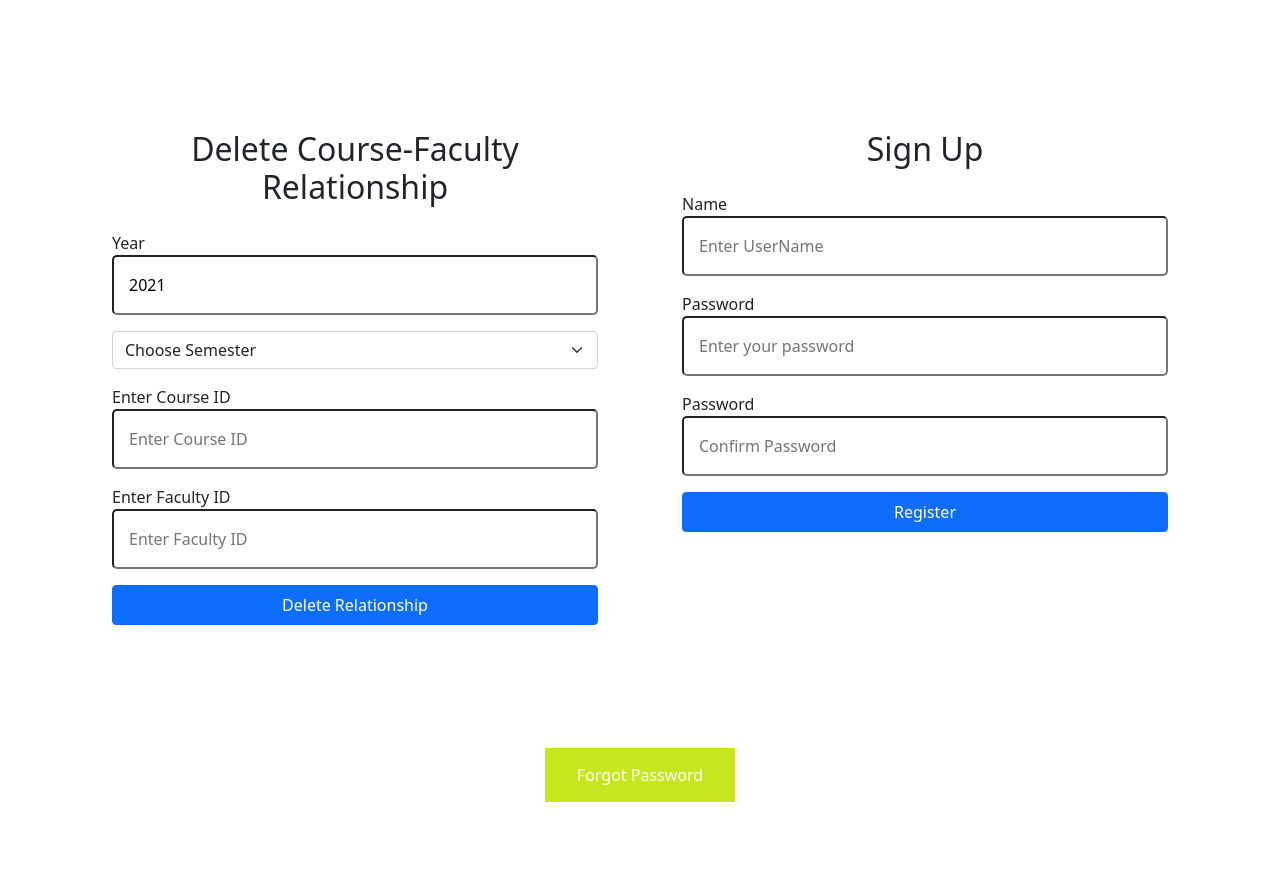
After one commit to MihirK1212/CS207_Assignment6, a Flask app: page /editEntry in a window 1280 px wide. The commit adds this page. Run offline with Flask 2, Linux system fonts and the light colour scheme; some libraries are stand-ins or nearby versions.

Commit message:
Add Edit Section 1

```diff
--- a/SQL_Files/SQL_Script_Assignment_6.sql
+++ b/SQL_Files/SQL_Script_Assignment_6.sql
@@ -19,11 +19,15 @@ CREATE TABLE IF NOT EXISTS `Faculty` (
 CREATE TABLE IF NOT EXISTS `Course_Has_Faculty` (
   `Course_ID` VARCHAR(45) NOT NULL,
   `Faculty_ID` VARCHAR(45) NOT NULL,
-  `Year` INT NOT NULL,
-  `Semester` VARCHAR(45) NOT NULL,
+  `Year` INT,
+  `Semester` VARCHAR(45),
   `Students` INT,
   PRIMARY KEY (`Course_ID`, `Faculty_ID`,`Year`,`Semester`),
- FOREIGN KEY (`Course_ID`) REFERENCES `Course` (`Course_ID`) ON DELETE CASCADE,
+  KEY(`Course_ID`),
+   KEY(`Year`),
+   KEY(`Semester`),
+   KEY(`Course_ID`,`Year`,`Semester`),
+  FOREIGN KEY (`Course_ID`) REFERENCES `Course` (`Course_ID`) ON DELETE CASCADE,
  FOREIGN KEY (`Faculty_ID`) REFERENCES `Faculty` (`Faculty_ID`) ON DELETE CASCADE);
 
 
@@ -36,4 +40,5 @@ CREATE TABLE IF NOT EXISTS `TimeTable` (
   `Room_No` VARCHAR(45) ,
   `Semester` VARCHAR(45) ,
   PRIMARY KEY(`Course_ID`,`Start_Time`,`End_Time`,`Year`,`Weekda`,`Room_No`,`Semester`),
-  FOREIGN KEY (`Course_ID`) REFERENCES `Course` (`Course_ID`) ON DELETE CASCADE);
+ FOREIGN KEY (`Course_ID`,`Year`,`Semester`) REFERENCES `Course_Has_Faculty` (`Course_ID`,`Year`,`Semester`) ON DELETE CASCADE
+);
--- a/app.py
+++ b/app.py
@@ -271,6 +271,43 @@ def add_classes():
     dept_list = update_dep_list()
     return render_template('add.html', adcl=adcl, dept_list=dept_list)
 
+@app.route('/editEntry', methods=['GET', 'POST'])
+def edit():
+    return render_template('edit_entry.html')
+
+@app.route('/deltRelationship', methods=['GET', 'POST'])
+def deltRelationship():
+    if request.method=='POST':
+        deleteDetails = request.form
+        deltYear = deleteDetails['deltYear']
+        deltSemester = deleteDetails['deltSemester']
+        deltCID = deleteDetails['deltCID']
+        deltFID = deleteDetails['deltFID']
+        print(deltYear,deltSemester,deltCID,deltFID)
+
+        if deltSemester!='Both':
+            query1 = ''' DELETE FROM TimeTable
+                WHERE Course_ID = '%s' and Year=%s and Semester='%s'
+                ''' % (deltCID,deltYear,deltSemester)
+            query2 = ''' DELETE FROM Course_Has_Faculty
+                WHERE Course_ID = '%s' and Faculty_ID = '%s' and Year=%s and Semester='%s'
+                ''' % (deltCID,deltFID,deltYear,deltSemester)
+        else:
+            query1 = ''' DELETE FROM TimeTable
+                WHERE Course_ID = '%s' and Year=%s
+                ''' % (deltCID,deltYear)
+            query2 = ''' DELETE FROM Course_Has_Faculty
+                WHERE Course_ID = '%s' and Faculty_ID = '%s' and Year=%s
+                ''' % (deltCID,deltFID,deltYear)
+
+        cur = myconn.cursor()
+        cur.execute(query1)
+        myconn.commit()
+        cur.execute(query2)
+        myconn.commit()
+
+    return render_template('edit_entry.html')
+
 
 if __name__ == '__main__':
     app.run(debug=True, port=8000)
--- a/static/css/styles.css
+++ b/static/css/styles.css
@@ -58,3 +58,57 @@
 {
   background-color: #FFAA4C;
 }
+
+.login-card {
+  padding: 30px;
+  margin-top: 100px;
+  border-radius: 5px;
+}
+
+.form-input {
+  width: 100%;
+  height: 60px;
+  padding-left: 15px;
+  border-radius: 5px;
+}
+
+
+.btn-primary {
+  width: 100%;
+  height: 40px;
+}
+
+
+.buttonContainer {
+    margin-top: 50px;
+  height: 200px;
+  position: relative;
+}
+
+.innerDiv {
+  margin: 0;
+  position: absolute;
+  top: 50%;
+  left: 50%;
+  -ms-transform: translate(-50%, -50%);
+  transform: translate(-50%, -50%);
+}
+
+
+.buttonContainer {
+  margin-top: 20px;
+height: 200px;
+position: relative;
+}
+
+.frgtBtn , .homeBtn , .updBtn
+{
+  background-color: #c8e61e;
+  border: none;
+  color: white;
+  padding: 15px 32px;
+  text-align: center;
+  text-decoration: none;
+  display: inline-block;
+  font-size: 16px;
+}
--- /dev/null
+++ b/templates/edit_entry.html
@@ -0,0 +1,81 @@
+<!DOCTYPE html>
+<html lang="en">
+<head>
+    <meta charset="UTF-8">
+    <meta http-equiv="X-UA-Compatible" content="IE=edge">
+    <meta name="viewport" content="width=device-width, initial-scale=1.0">
+    <title>Document</title>
+    <link rel= "stylesheet" type= "text/css" href= "{{ url_for('static',filename='css/styles.css') }}">
+    <link href="https://cdn.jsdelivr.net/npm/bootstrap@5.1.3/dist/css/bootstrap.min.css" rel="stylesheet" integrity="sha384-1BmE4kWBq78iYhFldvKuhfTAU6auU8tT94WrHftjDbrCEXSU1oBoqyl2QvZ6jIW3" crossorigin="anonymous">
+</head>
+<body>
+    <script src="https://cdn.jsdelivr.net/npm/bootstrap@5.1.3/dist/js/bootstrap.bundle.min.js" integrity="sha384-ka7Sk0Gln4gmtz2MlQnikT1wXgYsOg+OMhuP+IlRH9sENBO0LRn5q+8nbTov4+1p" crossorigin="anonymous"></script>
+
+    <div class="container">
+        <div class="row">
+            <div class="col-md-6">
+                <div class="login-card">
+                        <h2 class="text-center mb-4">Delete Course-Faculty Relationship</h2>
+                        <form action="/deltRelationship" method="post">
+                            <p>
+                                <label for="deltYear">Year</label>
+                                <input type="number" class="form-input" name="deltYear" id="deltYear" placeholder="Enter Year" min="2009" max="2099" step="1" value="2021">
+                            </p>
+                            <p>
+                            <select class="form-select" aria-label="Default select example" name="deltSemester">
+                                <option selected>Choose Semester</option>
+                                <option value="Both">Both</option>
+                                <option value="Autumn">Autumn</option>
+                                <option value="Spring">Spring</option>
+                            </select>
+                            </p>
+                            <p>
+                                <label for="deltCID">Enter Course ID</label>
+                                <input type="text" class="form-input" name="deltCID" id="deltCID" placeholder="Enter Course ID" required>
+                            </p>
+                            <p>
+                                <label for="deltFID">Enter Faculty ID </label>
+                                <input type="text" class="form-input" name="deltFID" id="deltFID" placeholder="Enter Faculty ID" required>
+                            </p>
+                            <input type="submit" class="btn btn-primary" value="Delete Relationship">
+                        </form>
+                </div>
+            </div>
+
+            <div class="col-md-6">
+                <div class="login-card">
+                    <h2 class="text-center mb-4">Sign Up</h2>
+                    <form action="/register" method="post">
+                        <p>
+                            <label for="regUserName">Name</label>
+                            <input type="text" class="form-input" name="regUserName" id="regUserName" placeholder="Enter UserName">
+                        </p>
+                        <!-- <p>
+                            <label for="regEmail">Email</label>
+                            <input type="email" class="form-input" name="regEmail" id="regEmail" placeholder="Enter your email address" required>
+                        </p> -->
+                        <p>
+                            <label for="regPassword">Password</label>
+                            <input type="password" class="form-input" name="regPassword" id="regPassword" placeholder="Enter your password" required>
+                        </p>
+                        <p>
+                            <label for="regConPassword">Password</label>
+                            <input type="password" class="form-input" name="regConPassword" id="regConPassword" placeholder="Confirm Password" required>
+                        </p>
+                        <input type="submit" class="btn btn-primary" value="Register">
+                    </form>
+                </div>
+            </div>
+        </div>
+    </div>
+
+    <div class="buttonContainer">
+        <div class="innerDiv">
+          <a href="/forgotPassword" type="button" class="frgtBtn">Forgot Password</a>
+        </div>
+    </div>
+
+
+
+</body>
+</html>
```
Also changed, not shown: SQL_Files/Assignment_6_Insert_Values.sql (+10 -4 lines), templates/home.html (+6 -1 lines).
